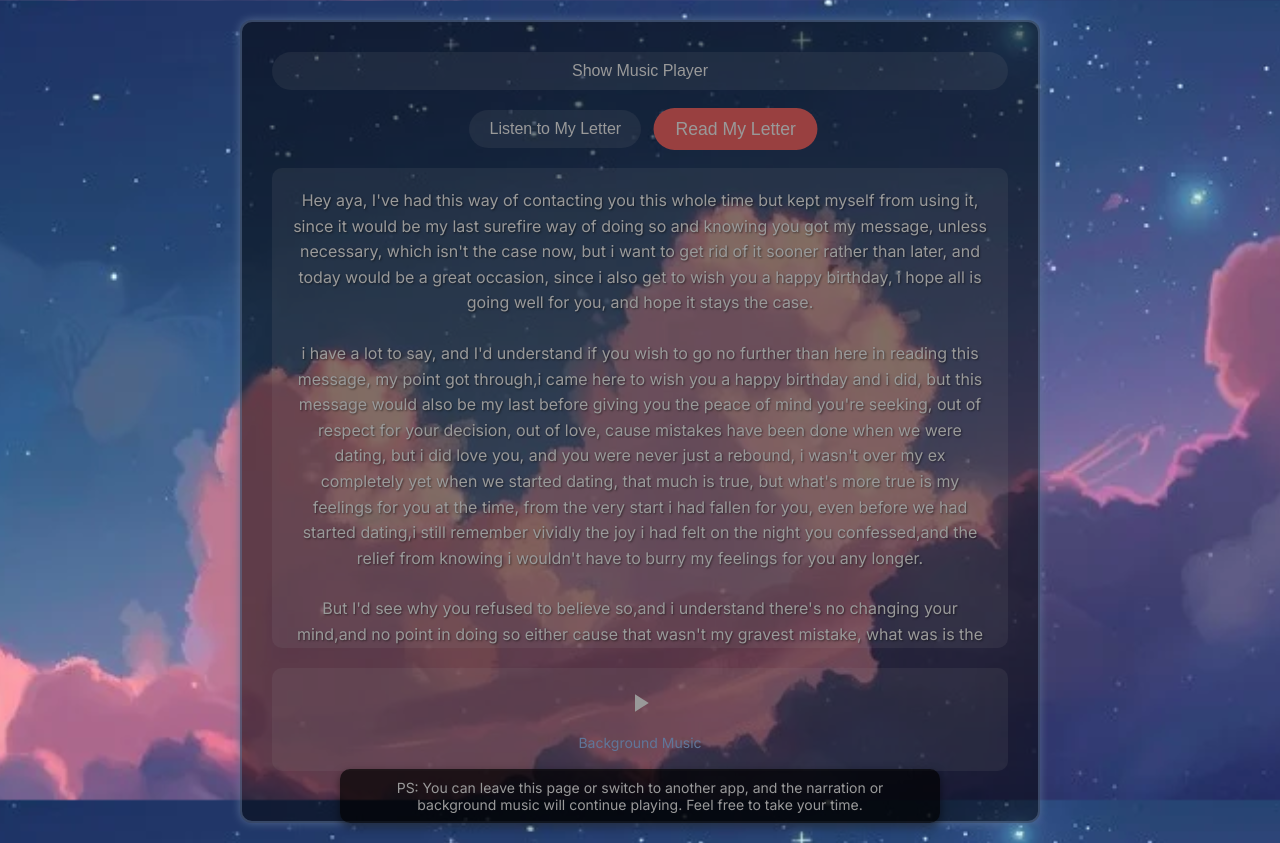
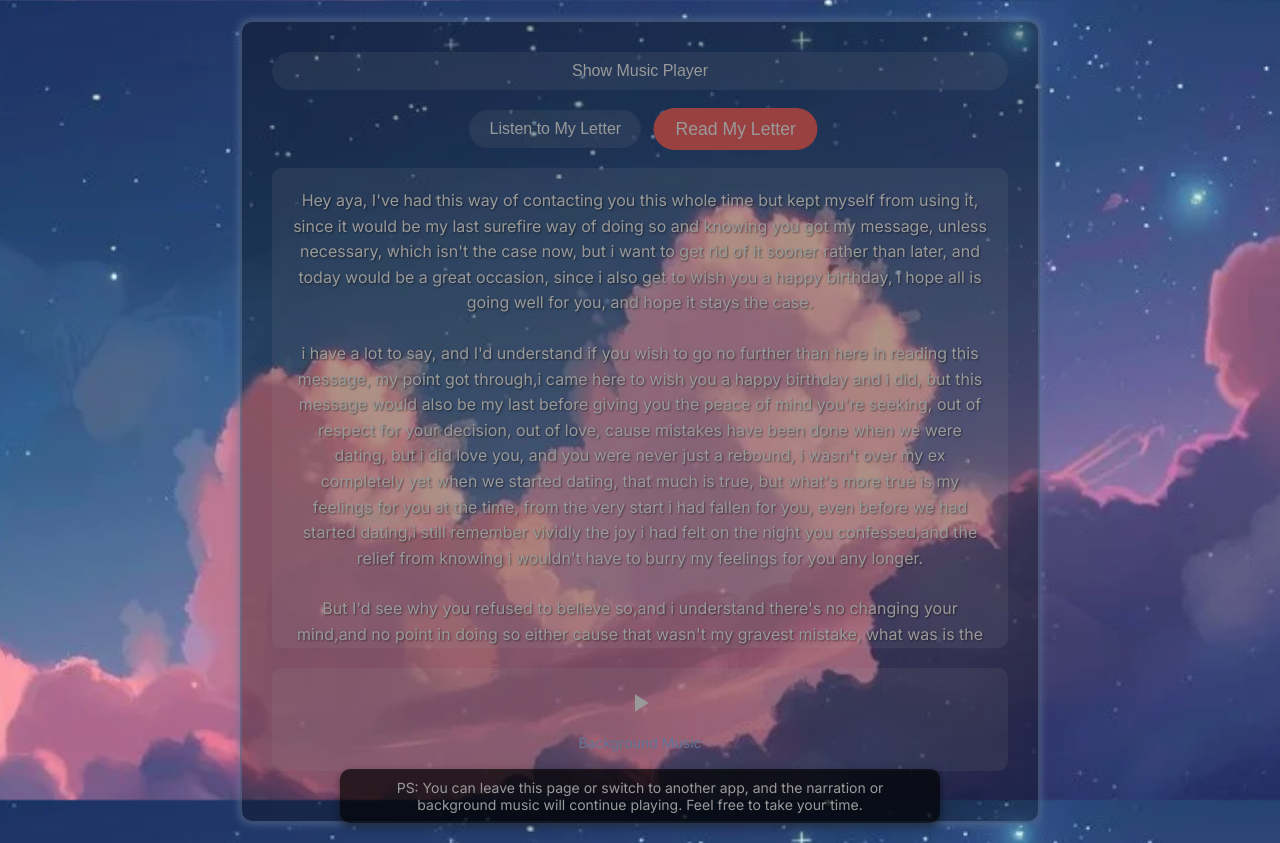
Before and after one commit to tofoumainsyasuo/-goodbyeletter, a plain HTML site: page index.html in a window 1280 px wide. Drawn offline with Linux system fonts and the light colour scheme; no server answers.

Commit message:
Update stylesheet.css

```diff
--- a/stylesheet.css
+++ b/stylesheet.css
@@ -25,7 +25,7 @@ body {
 
 /* Container */
 .container {
-    background: rgba(0, 0, 0, 0.5); /* Dark semi-transparent background */
+    background: rgba(0, 0, 0, 0.3); /* Dark semi-transparent background */
     padding: 30px;
     border-radius: 12px;
     max-width: 800px;
```
